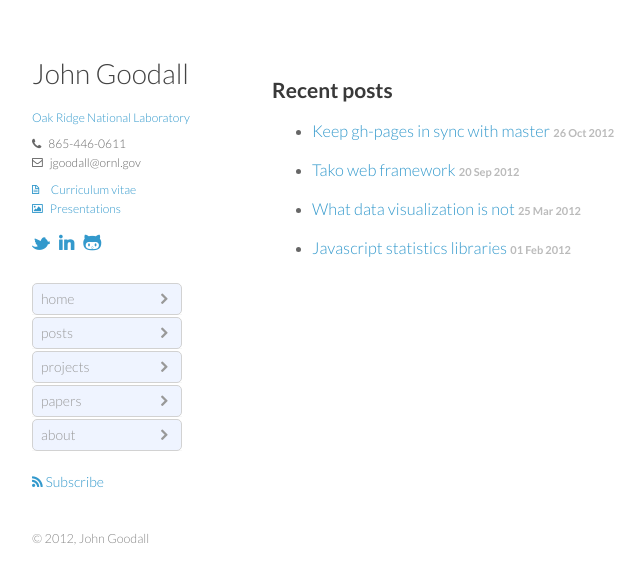
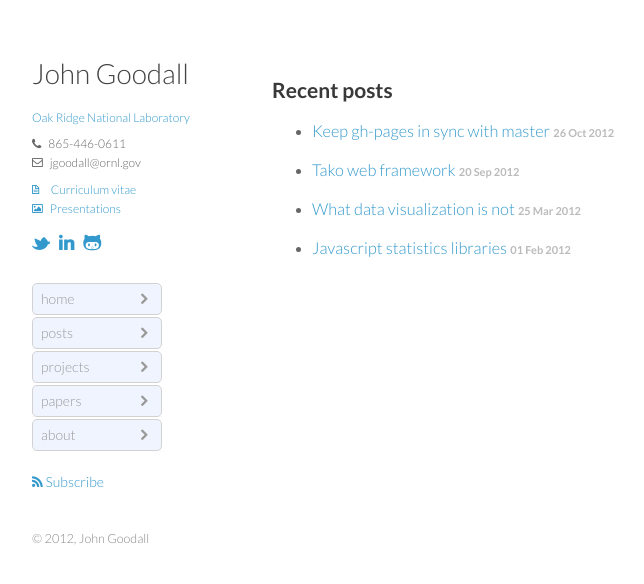
Before and after one commit to jgoodall/jgoodall.github.io, a Jekyll site: the page built from index.html, in a window 1280 px wide. Shown: the top 584 px of the page, without its empty margins (128-772 px from the left). Built offline with Jekyll 4.4.1, drawn with Linux system fonts in a browser that asks for light colours; Markdown is read by kramdown in place of the engine named in the settings; the list of posts is cut into pages by our own code.

Commit message:
smaller menu items

```diff
--- a/css/styles.css
+++ b/css/styles.css
@@ -52,7 +52,7 @@ header #social a:hover {
 header ul {
   list-style:none;
   padding:0px;
-  width:150px;
+  width:130px;
 }
 
 header li {
```
